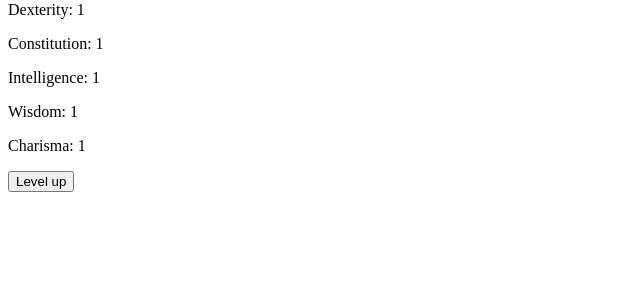
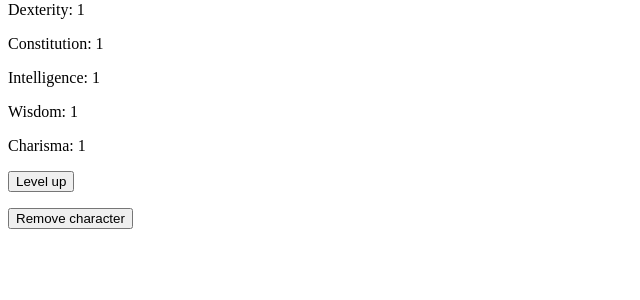
Before and after one commit to annareej/DndCharacterSheet, a Flask app: page /characters/1/ in a window 1280 px wide. Shown: the part 195-495 px from the top of the page, without its empty margins (0-640 px from the left). Run offline with Flask 2, Linux system fonts and the light colour scheme; tables that the repository leaves empty hold one stand-in row (values such as "Sample post").

Commit message:
Support for deleting characters

```diff
--- a/application/characters/views.py
+++ b/application/characters/views.py
@@ -30,6 +30,13 @@ def character_level_up(char_id):
 
 	return redirect(request.url)
 
+@app.route("/characters/remove/<char_id>/", methods=["POST"])
+@login_required
+def character_remove(char_id):
+	Character.query.filter_by(id=char_id).delete()
+	db.session().commit()
+	return redirect(url_for("characters_index"))
+
 @app.route("/characters/", methods=["POST"])
 @login_required
 def character_create():
--- a/application/templates/characters/sheet.html
+++ b/application/templates/characters/sheet.html
@@ -15,4 +15,9 @@
         <input type="submit" value="Level up" />
     </form>
 </p>
+<p>
+    <form method="POST" action="{{ url_for('character_remove', char_id=character.id) }}">
+        <input type="submit" value="Remove character" />
+    </form>
+</p>
 {% endblock %}
```
